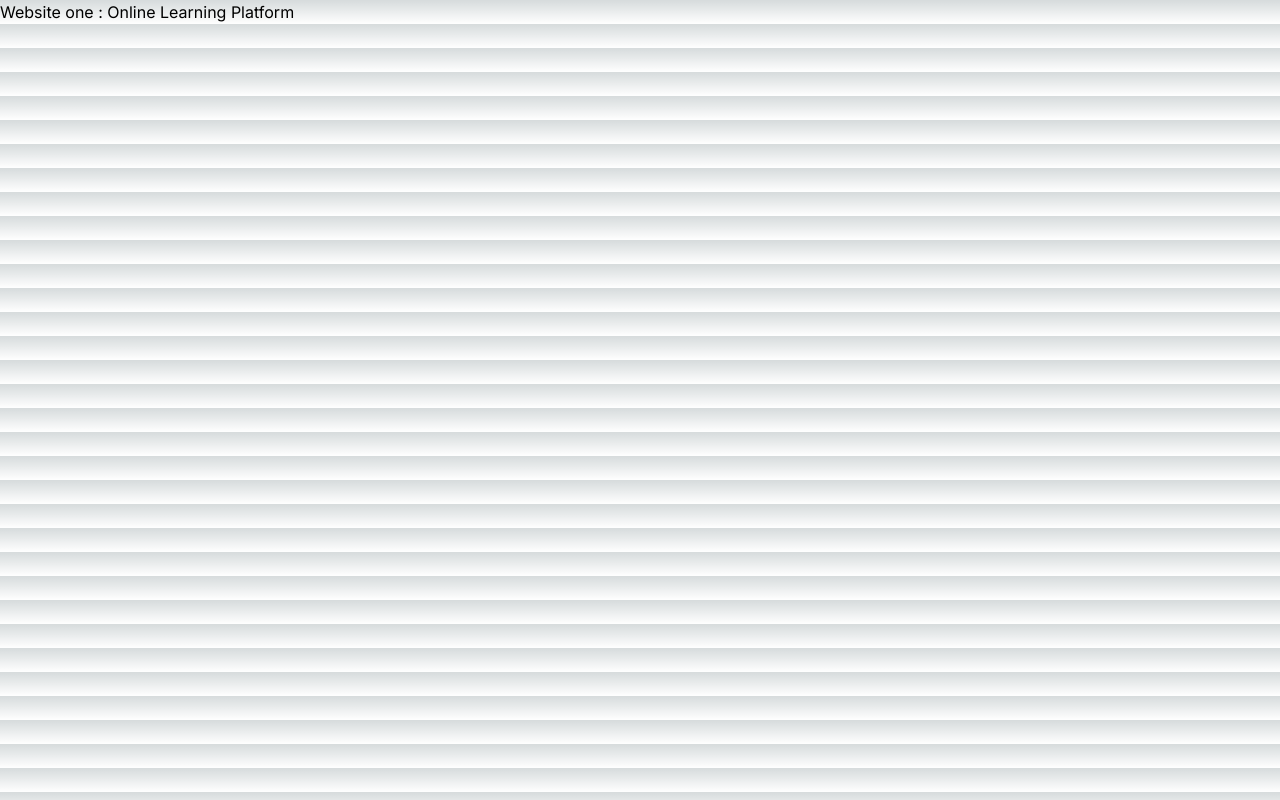
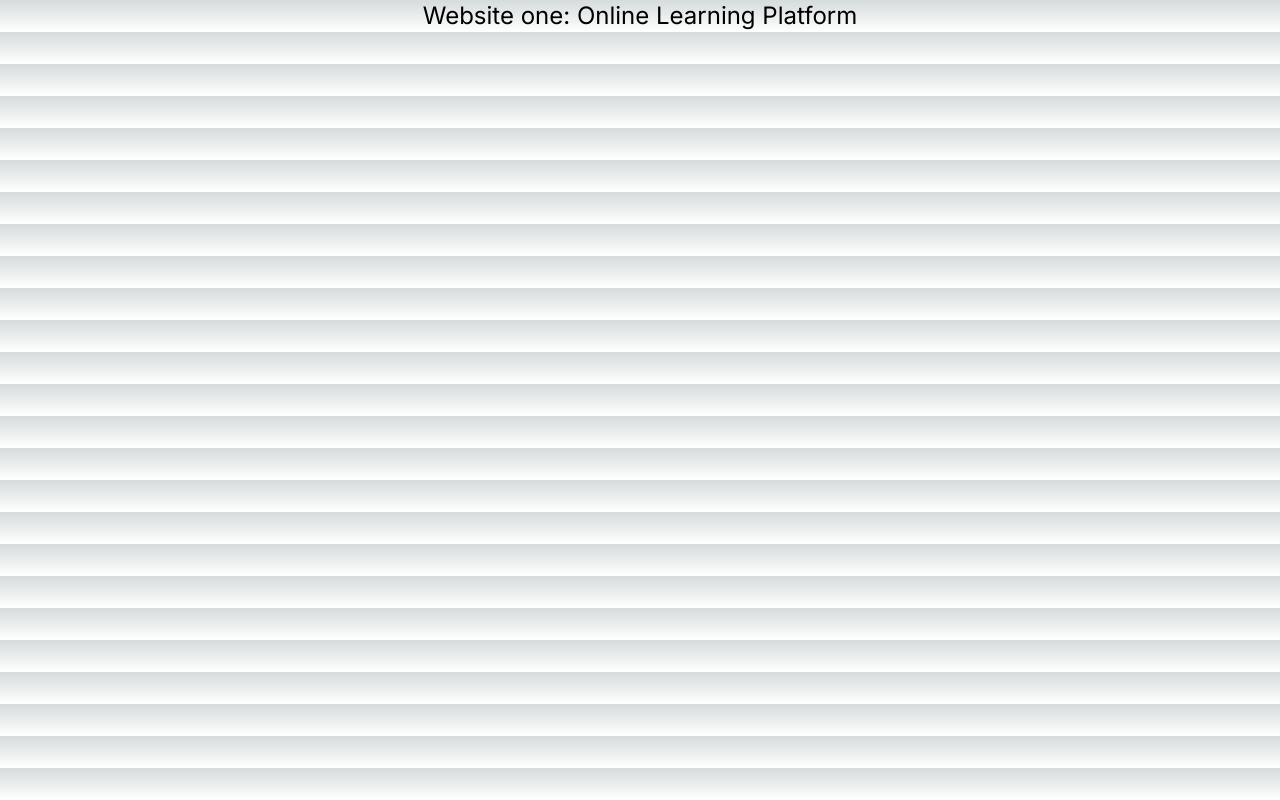
Before and after one commit to brian419/WebsitesPortfolio, a Next.js app in the folder website-one/: page / in a window 1280 px wide. Built offline with nearby package versions, Linux system fonts and the light colour scheme.

Commit message:
Checking push

```diff
--- a/website-one/src/app/page.tsx
+++ b/website-one/src/app/page.tsx
@@ -4,7 +4,9 @@
 export default function Home() {
   return (
     <main>
-      Website one : Online Learning Platform
+      <h1 className='text-center text-2xl'>
+        Website one: Online Learning Platform
+      </h1>
     </main>
   );
 }
```
